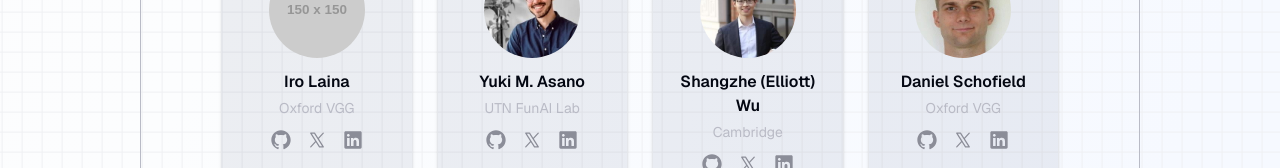
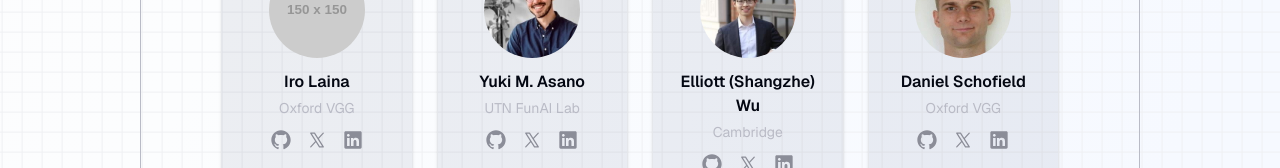
Before and after one commit to cvpaperchallenge-alumni/limit-lab-homepage, a Next.js app: page / in a window 1280 px wide. Shown: the part 2410-2578 px from the top of the page. Built offline with nearby package versions, Linux system fonts and the light colour scheme; what tailwindcss-animated would draw is missing.

Commit message:
docs: update elliott wu name

```diff
--- a/src/data/topPageData.ts
+++ b/src/data/topPageData.ts
@@ -122,7 +122,7 @@ export const members = [
     linkedinUrl: '',
   },
   {
-    name: 'Shangzhe (Elliott) Wu',
+    name: 'Elliott (Shangzhe) Wu',
     affiliation: 'Cambridge',
     photoUrl: '/members/elliott.wu-256x256.jpg',
     githubUrl: '',
```
